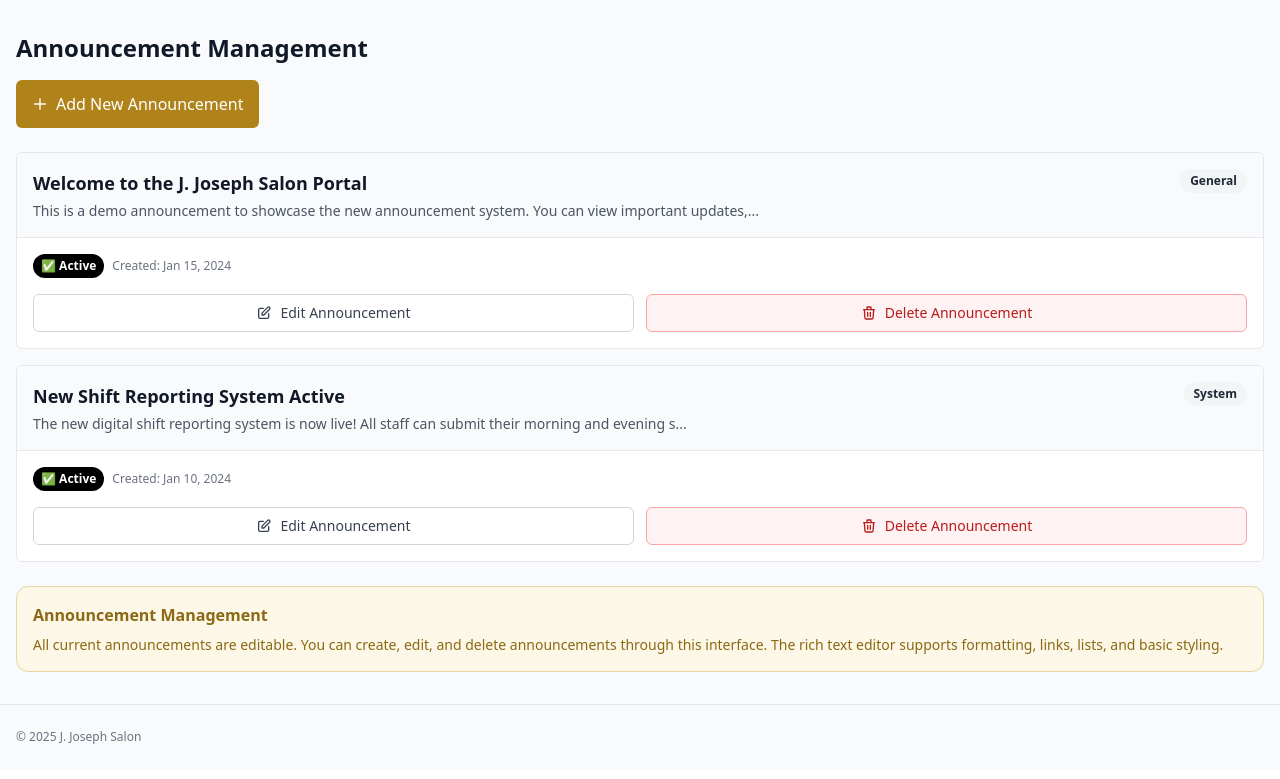
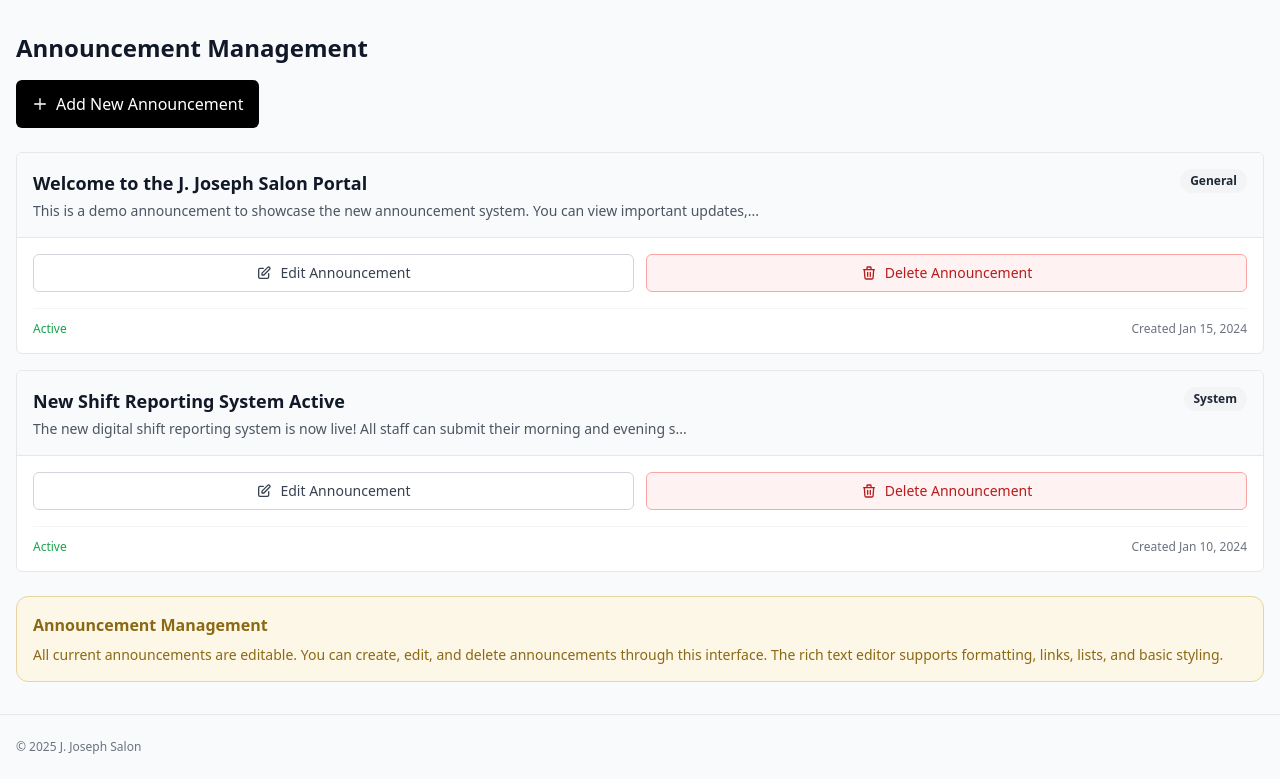
Before and after one commit to cnaccour/portal-cursor, a PHP site: page /admin-announcements.php in a window 1280 px wide. Shown: the part 65-844 px from the top of the page. Before the commit the page ends 809 px from the top, so only its background shows below. Run offline with PHP 8.4, Linux system fonts and the light colour scheme; the visitor is signed in with stand-in values (Sample User, id 1); some libraries are stand-ins or nearby versions.

Commit message:
Update announcement button color and layout for better usability
Modify announcement management UI: change "Add Announcement" button color to black, reposition status and created date to the bottom, and display attachment count with an icon.

Replit-Commit-Author: Agent
Replit-Commit-Session-Id: 021c168d-350e-4ee5-bd13-82f1b6b02433
Replit-Commit-Checkpoint-Type: intermediate_checkpoint
Replit-Commit-Screenshot-Url: https://storage.googleapis.com/screenshot-production-us-central1/18935d52-5dd5-4a44-b1c4-b0f736113e1a/021c168d-350e-4ee5-bd13-82f1b6b02433/SkG45Na

```diff
--- a/admin-announcements.php
+++ b/admin-announcements.php
@@ -23,8 +23,7 @@ $message = '';
     <div class="mb-6">
         <h1 class="text-2xl font-semibold mb-4">Announcement Management</h1>
         <button @click="openAddModal()"
-                class="w-full sm:w-auto px-4 py-3 text-white rounded-md transition-colors flex items-center justify-center gap-2 font-medium"
-                style="background-color: #AF831A;" onmouseover="this.style.backgroundColor='#8B6914'" onmouseout="this.style.backgroundColor='#AF831A'">
+                class="w-full sm:w-auto px-4 py-3 text-white bg-black hover:bg-gray-800 rounded-md transition-colors flex items-center justify-center gap-2 font-medium">
             <svg class="w-4 h-4" fill="none" stroke="currentColor" viewBox="0 0 24 24">
                 <path stroke-linecap="round" stroke-linejoin="round" stroke-width="2" d="M12 4v16m8-8H4"></path>
             </svg>
@@ -48,8 +47,7 @@ $message = '';
                     <h3 class="text-lg font-medium text-gray-900 mb-2">No announcements</h3>
                     <p class="text-sm text-gray-500 mb-4">Get started by creating your first announcement to communicate with your team.</p>
                     <button @click="openAddModal()"
-                            class="inline-flex items-center px-4 py-2 text-white rounded-md transition-colors font-medium"
-                            style="background-color: #AF831A;" onmouseover="this.style.backgroundColor='#8B6914'" onmouseout="this.style.backgroundColor='#AF831A'">
+                            class="inline-flex items-center px-4 py-2 text-white bg-black hover:bg-gray-800 rounded-md transition-colors font-medium">
                         <svg class="w-4 h-4 mr-2" fill="none" stroke="currentColor" viewBox="0 0 24 24">
                             <path stroke-linecap="round" stroke-linejoin="round" stroke-width="2" d="M12 4v16m8-8H4"></path>
                         </svg>
@@ -82,52 +80,25 @@ $message = '';
                                 </div>
                             </div>
 
-                            <!-- Right: Category -->
-                            <span class="px-2.5 py-1 text-xs font-semibold rounded-full bg-gray-100 text-gray-800 capitalize shrink-0">
-                                <?= htmlspecialchars($announcement['category']) ?>
-                            </span>
+                            <!-- Right: Category and Attachment -->
+                            <div class="flex items-center gap-2 shrink-0">
+                                <?php if (!empty($announcement['attachments'])): ?>
+                                    <span class="px-2 py-1 text-xs font-medium rounded-full bg-blue-100 text-blue-700 flex items-center gap-1">
+                                        <svg class="w-3 h-3" fill="none" stroke="currentColor" viewBox="0 0 24 24">
+                                            <path stroke-linecap="round" stroke-linejoin="round" stroke-width="2" d="M15.172 7l-6.586 6.586a2 2 0 102.828 2.828l6.414-6.586a4 4 0 00-5.656-5.656l-6.415 6.585a6 6 0 108.486 8.486L20.5 13"></path>
+                                        </svg>
+                                        <?= count($announcement['attachments']) ?>
+                                    </span>
+                                <?php endif; ?>
+                                <span class="px-2.5 py-1 text-xs font-semibold rounded-full bg-gray-100 text-gray-800 capitalize">
+                                    <?= htmlspecialchars($announcement['category']) ?>
+                                </span>
+                            </div>
                         </div>
                     </div>
 
                     <!-- Content Section -->
                     <div class="p-4">
-                        <!-- Status and Date Info -->
-                        <div class="flex flex-wrap items-center gap-2 mb-4">
-                            <?php if ($announcement['pinned']): ?>
-                                <span class="px-2 py-1 text-xs font-semibold rounded-full bg-red-100 text-red-800">
-                                    📌 Pinned
-                                </span>
-                            <?php endif; ?>
-
-                            <?php
-                            $isExpired = !empty($announcement['expiration_date']) && strtotime($announcement['expiration_date']) < time();
-                            $isExpiring = !empty($announcement['expiration_date']) && strtotime($announcement['expiration_date']) < strtotime('+7 days');
-                            ?>
-                            <?php if ($isExpired): ?>
-                                <span class="px-2 py-1 text-xs font-semibold rounded-full bg-gray-100 text-gray-600">
-                                    ⏰ Expired
-                                </span>
-                            <?php elseif ($isExpiring): ?>
-                                <span class="px-2 py-1 text-xs font-semibold rounded-full bg-yellow-100 text-yellow-800">
-                                    ⚠️ Expiring Soon
-                                </span>
-                            <?php else: ?>
-                                <span class="px-2 py-1 text-xs font-semibold rounded-full bg-black text-white">
-                                    ✅ Active
-                                </span>
-                            <?php endif; ?>
-
-                            <span class="text-xs text-gray-500">
-                                Created: <?= date('M j, Y', strtotime($announcement['date_created'])) ?>
-                            </span>
-
-                            <?php if (!empty($announcement['expiration_date'])): ?>
-                                <span class="text-xs text-gray-500">
-                                    Expires: <?= date('M j, Y', strtotime($announcement['expiration_date'])) ?>
-                                </span>
-                            <?php endif; ?>
-                        </div>
-
                         <!-- Actions -->
                         <div class="flex flex-col sm:flex-row gap-3">
                             <button @click="openEditModal(<?= htmlspecialchars(json_encode($announcement), ENT_QUOTES) ?>)"
@@ -145,6 +116,38 @@ $message = '';
                                 </svg>
                                 Delete Announcement
                             </button>
+                        </div>
+
+                        <!-- Status and Date Info - Bottom -->
+                        <div class="mt-4 pt-3 border-t border-gray-100">
+                            <div class="flex flex-wrap items-center justify-between gap-2 text-xs text-gray-500">
+                                <div class="flex items-center gap-2">
+                                    <?php if ($announcement['pinned']): ?>
+                                        <span class="text-red-600 font-medium">📌 Pinned</span>
+                                        <span class="text-gray-300">•</span>
+                                    <?php endif; ?>
+
+                                    <?php
+                                    $isExpired = !empty($announcement['expiration_date']) && strtotime($announcement['expiration_date']) < time();
+                                    $isExpiring = !empty($announcement['expiration_date']) && strtotime($announcement['expiration_date']) < strtotime('+7 days');
+                                    ?>
+                                    <?php if ($isExpired): ?>
+                                        <span class="text-gray-500 font-medium">⏰ Expired</span>
+                                    <?php elseif ($isExpiring): ?>
+                                        <span class="text-orange-600 font-medium">⚠️ Expiring Soon</span>
+                                    <?php else: ?>
+                                        <span class="text-green-600 font-medium">Active</span>
+                                    <?php endif; ?>
+                                </div>
+
+                                <div class="flex items-center gap-2">
+                                    <span>Created <?= date('M j, Y', strtotime($announcement['date_created'])) ?></span>
+                                    <?php if (!empty($announcement['expiration_date'])): ?>
+                                        <span class="text-gray-300">•</span>
+                                        <span>Expires <?= date('M j, Y', strtotime($announcement['expiration_date'])) ?></span>
+                                    <?php endif; ?>
+                                </div>
+                            </div>
                         </div>
                     </div>
                 </div>
```
Also changed, not shown: 1 other file.
